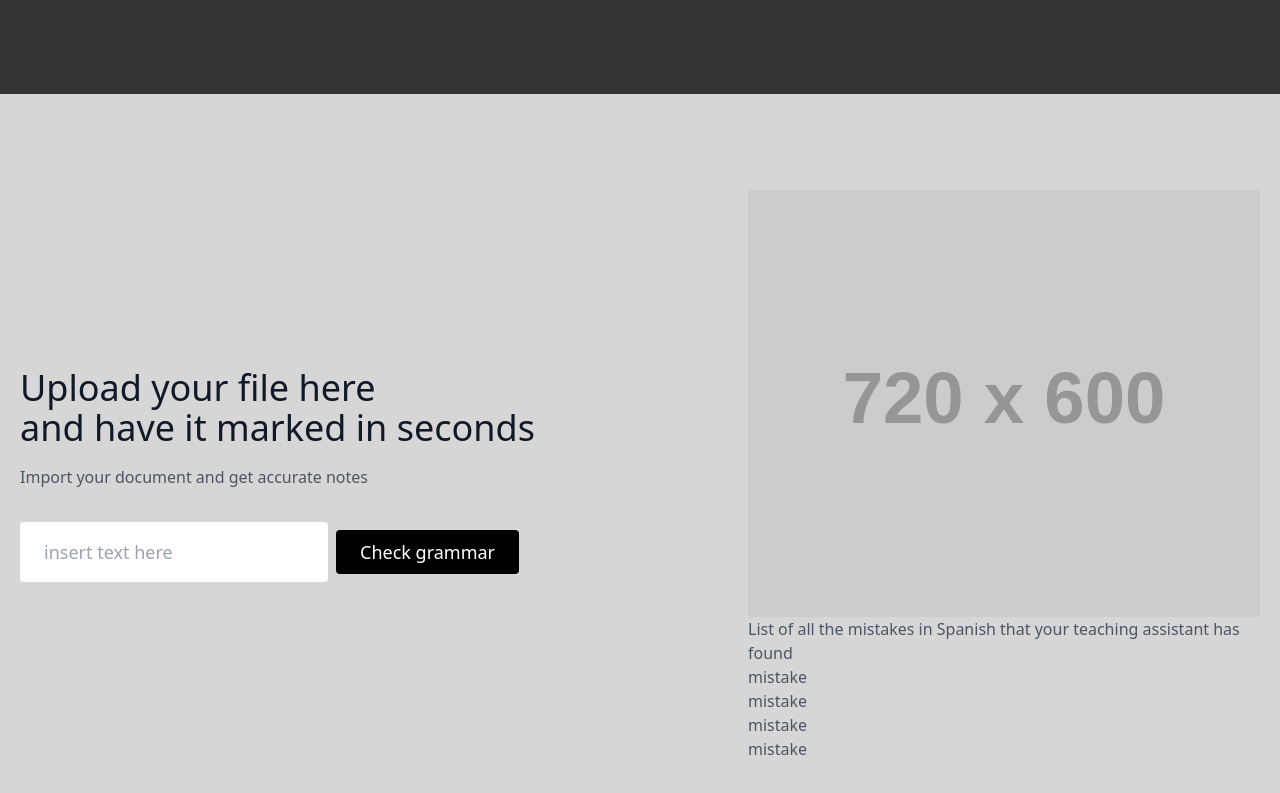
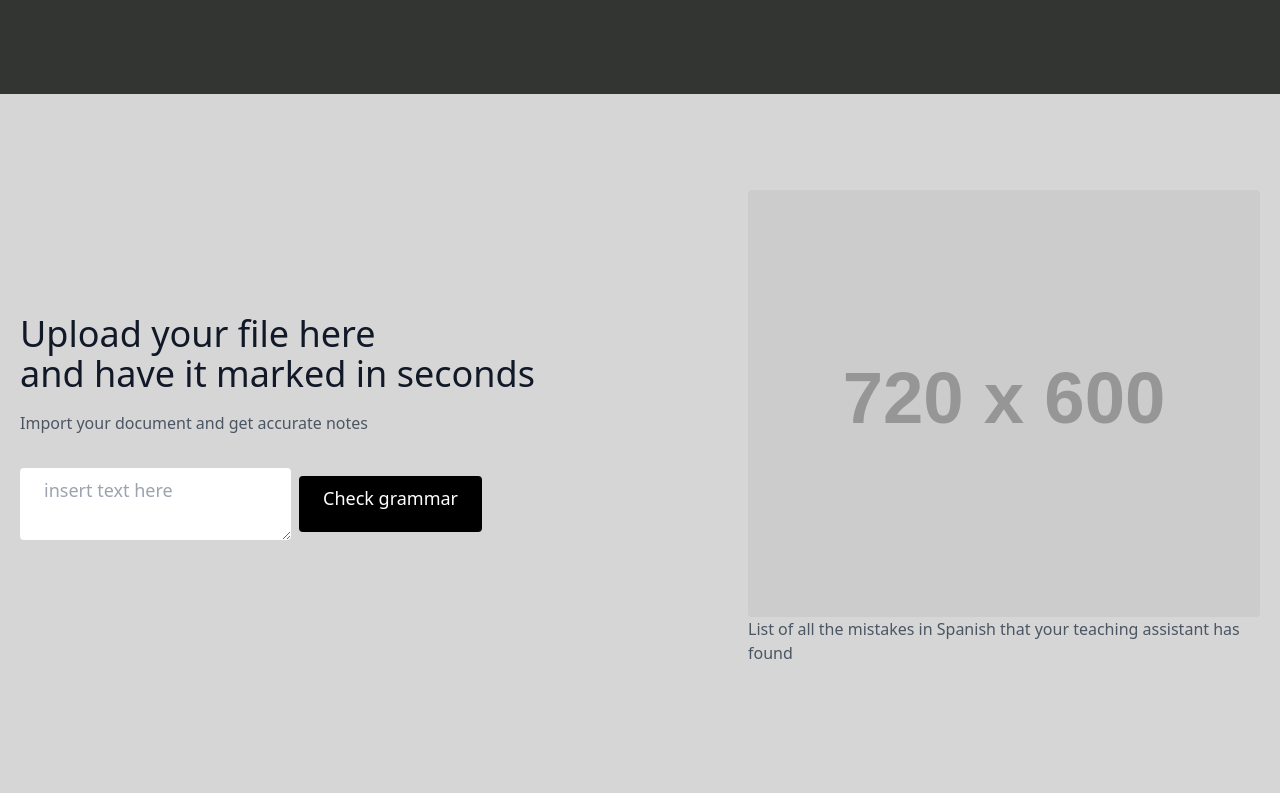
Before and after one commit to Kennyk22/GP-TA, a React (Create React App) app in the folder client/: page / in a window 1280 px wide. Shown: the part 558-1351 px from the top of the page. After the commit the page ends 1319 px from the top, so only its background shows below. Built offline with nearby package versions, Linux system fonts and the light colour scheme.

Commit message:
feat: added openai functionality

```diff
--- a/client/package.json
+++ b/client/package.json
@@ -11,6 +11,7 @@
     "@types/node": "^16.18.11",
     "@types/react": "^18.0.27",
     "@types/react-dom": "^18.0.10",
+    "openai": "^3.1.0",
     "react": "^18.2.0",
     "react-dom": "^18.2.0",
     "react-icons": "^4.7.1",
--- /dev/null
+++ b/client/src/Actions/actions.tsx
@@ -0,0 +1 @@
+export {}
--- a/client/src/Components/GPTA.tsx
+++ b/client/src/Components/GPTA.tsx
@@ -1,29 +1,41 @@
 import React from 'react'
+import { useState } from 'react';
 import { useAuth0 } from '@auth0/auth0-react'
+import {OpenAIApi, Configuration} from 'openai'
+
 
 function GPTA() {
+
+  const configuration = new Configuration({
+    // apiKey: process.env.OPENAI_API_KEY,
+    apiKey: "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",
+  });
+
+  const openai = new OpenAIApi(configuration);
+
+
+
+
+  const [result, setResult] = useState("");
+  const [input, setInput] = useState("");
+
+  const checkGrammar = async () => {
+    const response = await openai.createCompletion({
+      model: "text-davinci-003",
+      prompt: "Correct this to standard English:\n\nShe no went to the market." + input,
+      temperature: 0,
+      max_tokens: 60,
+      top_p: 1.0,
+      frequency_penalty: 0.0,
+      presence_penalty: 0.0,
+    });
+
+    setResult(JSON.stringify(response.data.choices[0].text))
+}
 
   const {isAuthenticated, getAccessTokenSilently} = useAuth0()
 
 
-  const authRequest = async () => {
-    try {
-      console.log(isAuthenticated)
-
-      const unresponse = await fetch('http://localhost:3005/test')
-      const text = await unresponse.json()
-      console.log(text)
-      const token = await getAccessTokenSilently()
-      const response = await fetch('http://localhost:3005/testAuth', {
-        headers: {
-          authorization: `Bearer ${token}`,
-        },
-      })
-      console.log(await response.json())
-    } catch (error) {
-      console.log(error)
-    }
-  }
   return (
 <section className="text-gray-600 body-font">
   <div className="container mx-auto flex px-5 py-24 md:flex-row flex-col items-center">
@@ -33,19 +45,17 @@ function GPTA() {
       </h1>
       <p className="mb-8 leading-relaxed">Import your document and get accurate notes </p>
           <div className="flex justify-center">
-<input placeholder="insert text here" type="text" className="inline-flex text-black bg-gray border-0 py-2 px-6 focus:outline-none hover:bg-gray-400 rounded text-lg "/>
+<textarea placeholder="insert text here" onChange={e=>setInput(e.target.value)} className="inline-flex text-black bg-gray border-0 py-2 px-6 focus:outline-none hover:bg-gray-400 rounded text-lg "/>
 <br/>
-  <button onClick={() => authRequest()} className="inline-flex m-2 text-white bg-black border-0 py-2 px-6 focus:outline-none hover:bg-gray-600 rounded text-lg">Check grammar</button>
+            <button onClick={() => checkGrammar()} className="inline-flex m-2 text-white bg-black border-0 py-2 px-6 focus:outline-none hover:bg-gray-600 rounded text-lg">Check grammar</button>
       </div>
     </div>
     <div className="lg:max-w-lg lg:w-full md:w-1/2 w-5/6">
           <img className="object-cover object-center rounded" alt="hero" src="https://dummyimage.com/720x600/adadad/070708&text=el+coche+es+no+bonito+y+a+mi+gustar+mucho+las+palomitas.+La+casa+ser+grande+y+mi+gato+muy+travieso" />
           <p>List of all the mistakes in Spanish that your teaching assistant has found</p>
           <ul>
-            <li>mistake</li>
-            <li>mistake</li>
-            <li>mistake</li>
-            <li>mistake</li>
+            <li>{result}</li>
+
           </ul>
     </div>
   </div>
@@ -53,3 +63,23 @@ function GPTA() {
 }
 
 export default GPTA
+
+
+  //const authRequest = async () => {
+  //   try {
+  //     console.log(isAuthenticated)
+
+  //     const unresponse = await fetch('http://localhost:3005/test')
+  //     const text = await unresponse.json()
+  //     console.log(text)
+  //     const token = await getAccessTokenSilently()
+  //     const response = await fetch('http://localhost:3005/testAuth', {
+  //       headers: {
+  //         authorization: `Bearer ${token}`,
+  //       },
+  //     })
+  //     console.log(await response.json())
+  //   } catch (error) {
+  //     console.log(error)
+  //   }
+  // }
--- /dev/null
+++ b/client/src/Reducer/reducer.tsx
@@ -0,0 +1 @@
+export {}
--- /dev/null
+++ b/client/src/Services/services.tsx
@@ -0,0 +1 @@
+export {}
```
Also changed, not shown: 1 other file (tests, documents, lock files or other folders).
